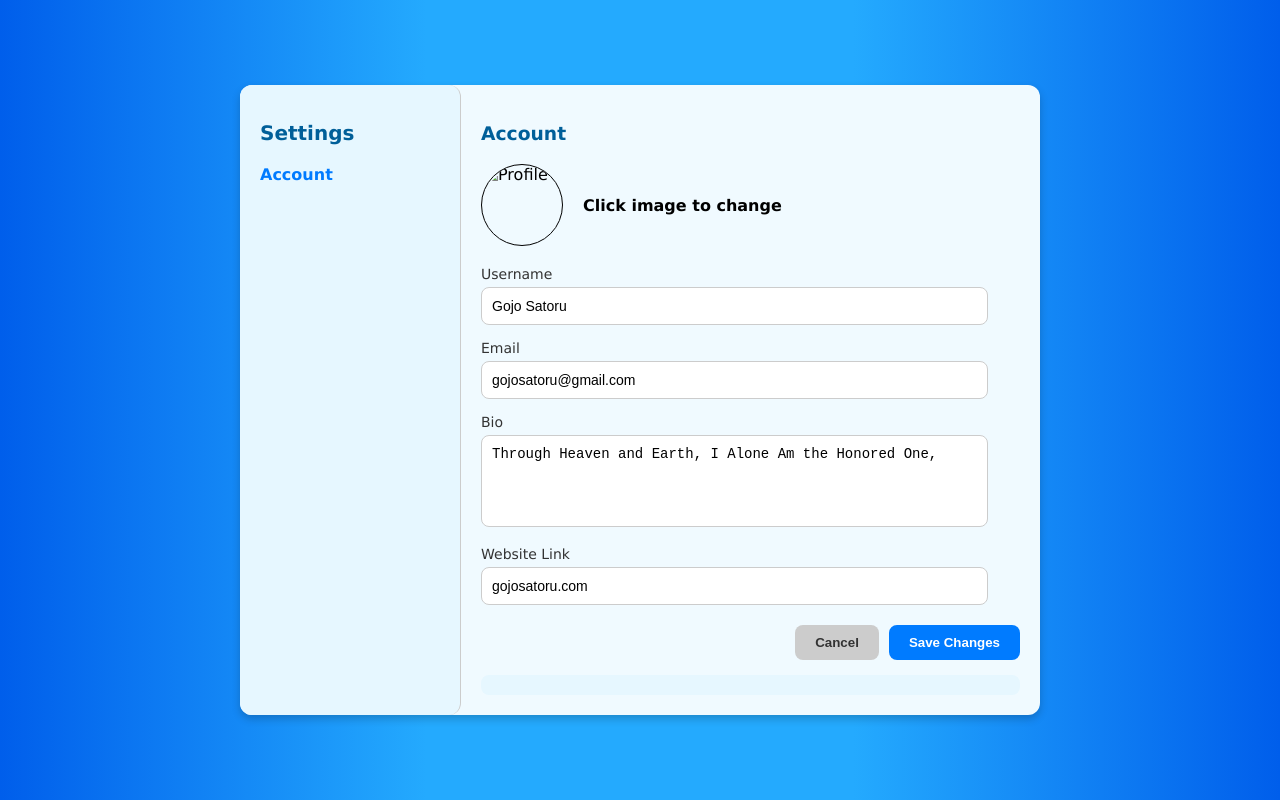
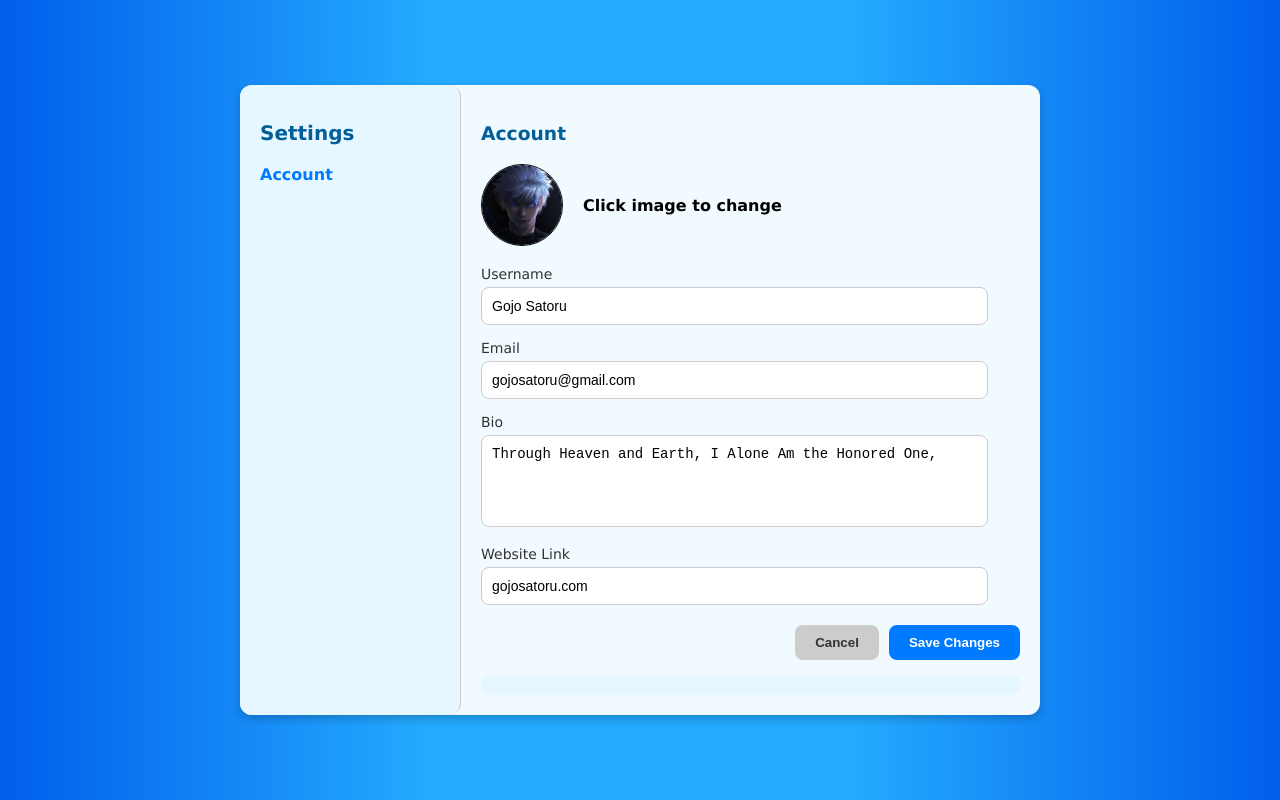
Before and after one commit to jaydee-bit/PolypalWebTest, a plain HTML site: page profile.html in a window 1280 px wide. Drawn offline with Linux system fonts and the light colour scheme; the site is published under a folder, as on GitHub Pages, so addresses that start at the root find nothing.

Commit message:
Update profile.html

```diff
--- a/profile.html
+++ b/profile.html
@@ -4,7 +4,7 @@
   <meta charset="UTF-8">
   <meta name="viewport" content="width=device-width, initial-scale=1.0">
   <title>Profile Settings</title>
-  <link rel="shortcut icon" href="/image/logo.png" type="image/x-icon">
+  <link rel="shortcut icon" href="image/logo.png" type="image/x-icon">
   <link rel="stylesheet" href="profile.css">
 
 </head>
@@ -22,7 +22,7 @@
     <div class="settings-content">
       <h3>Account</h3>
       <div class="profile-section">
-        <img src="/image/gojo.jpg" alt="Profile" class="profile-image" id="profilePic">
+        <img src="image/gojo.jpg" alt="Profile" class="profile-image" id="profilePic">
         <input type="file" id="fileInput" accept="image/*" style="display:none;">
         <div>
           <p><strong>Click image to change</strong></p>
```
